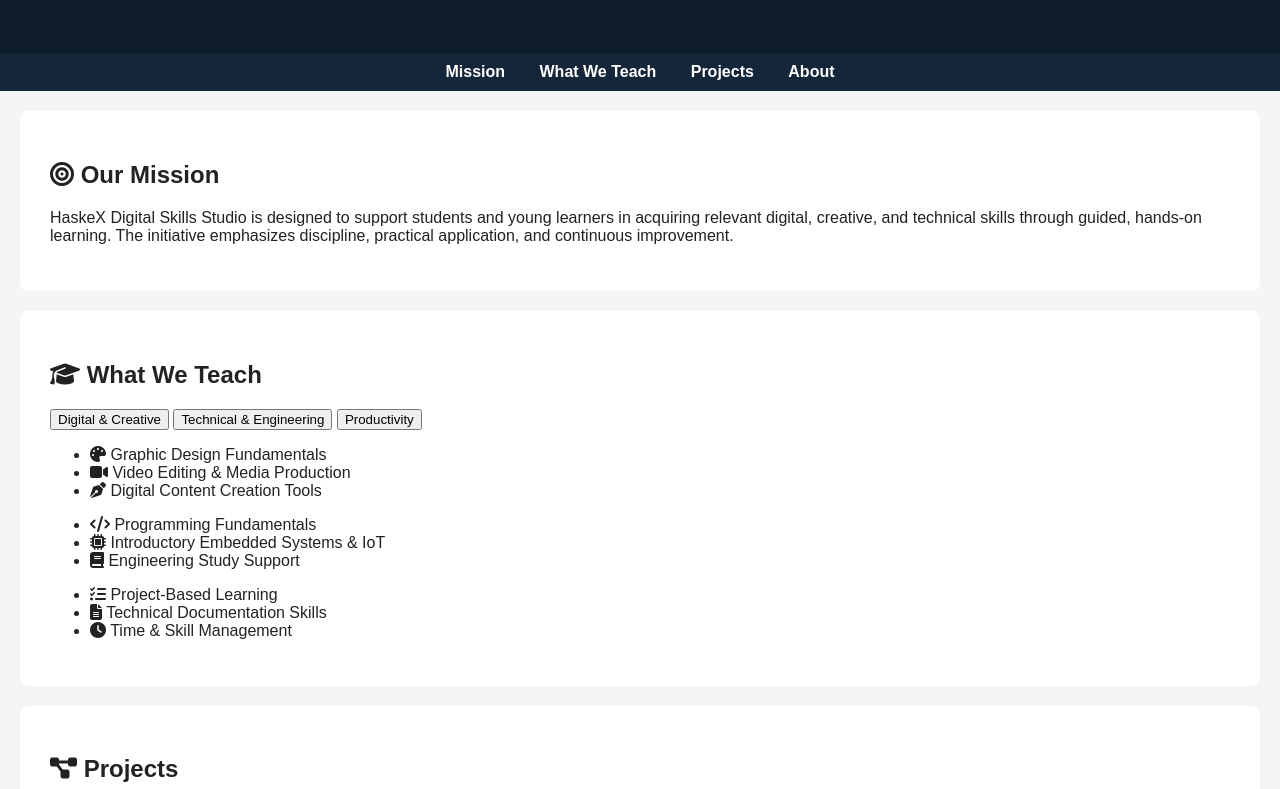
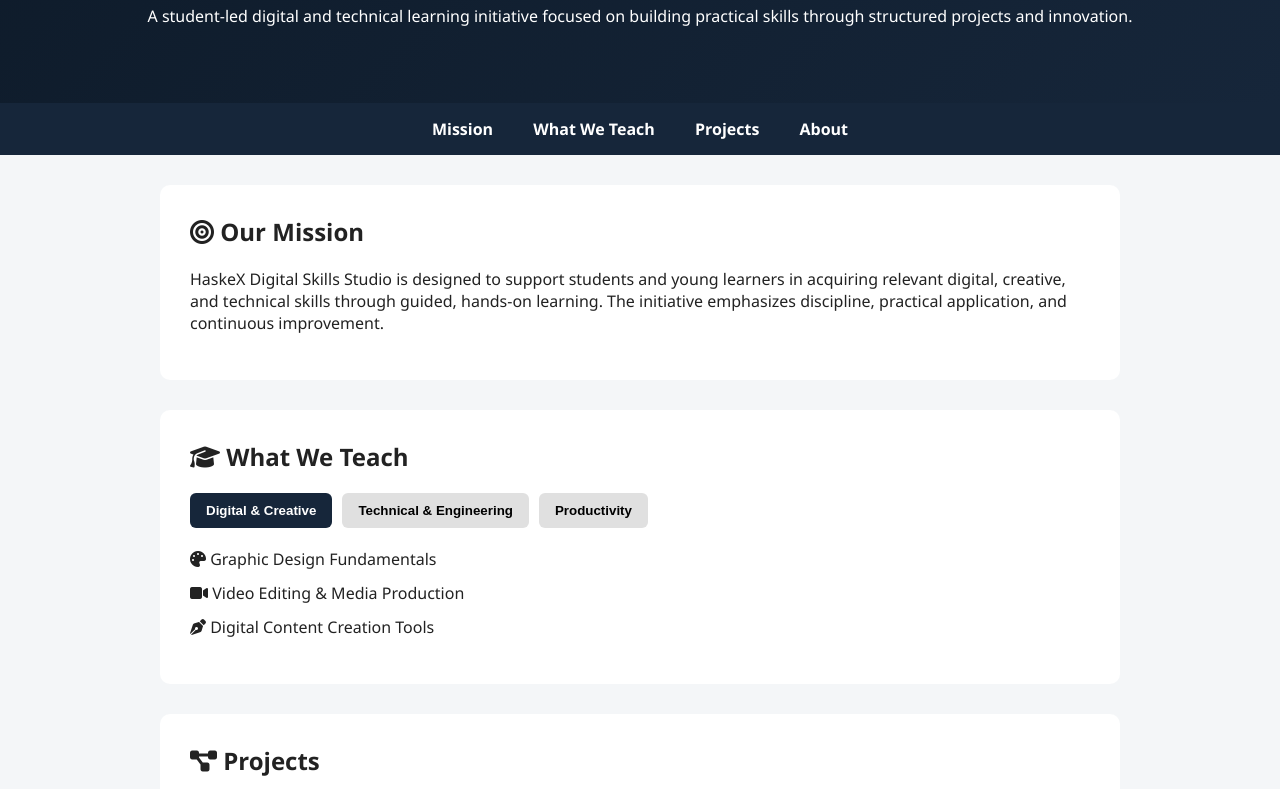
Before and after one commit to ahsainmedia/haskex-digital-skills-studio, a plain HTML site: page index.html in a window 1280 px wide. Shown: the part 141-930 px from the top of the page. Drawn offline with Linux system fonts and the light colour scheme.

Commit message:
Update style.css

```diff
--- a/style.css
+++ b/style.css
@@ -1,40 +1,95 @@
 body {
-  font-family: Arial, sans-serif;
+  font-family: 'Segoe UI', sans-serif;
   margin: 0;
-  background: #f5f5f5;
+  background: #f4f6f8;
   color: #222;
 }
 
-header {
-  background: #0e1b2a;
+.hero {
+  background: linear-gradient(135deg, #0e1b2a, #16263a);
   color: #fff;
-  padding: 40px;
+  padding: 60px 20px;
   text-align: center;
 }
 
 nav {
   background: #16263a;
-  padding: 10px;
+  padding: 15px;
   text-align: center;
 }
 
 nav a {
   color: #fff;
-  margin: 0 15px;
+  margin: 0 18px;
   text-decoration: none;
+  font-weight: 600;
+}
+
+section {
+  background: #fff;
+  margin: 30px auto;
+  padding: 30px;
+  max-width: 900px;
+  border-radius: 10px;
+}
+
+h2 {
+  margin-top: 0;
+}
+
+.tabs {
+  display: flex;
+  gap: 10px;
+  margin-bottom: 20px;
+}
+
+.tab-btn {
+  padding: 10px 16px;
+  border: none;
+  background: #e0e0e0;
+  cursor: pointer;
+  border-radius: 6px;
+  font-weight: 600;
+}
+
+.tab-btn.active {
+  background: #16263a;
+  color: #fff;
+}
+
+.tab-content {
+  display: none;
+}
+
+.tab-content.active {
+  display: block;
+}
+
+ul {
+  padding-left: 0;
+}
+
+ul li {
+  list-style: none;
+  margin: 12px 0;
+}
+
+.card {
+  background: #f9fafb;
+  padding: 20px;
+  border-radius: 8px;
+  margin-bottom: 20px;
+}
+
+.status {
+  font-size: 0.9em;
+  color: #555;
   font-weight: bold;
 }
 
-section {
-  padding: 30px;
-  background: #fff;
-  margin: 20px;
-  border-radius: 8px;
-}
-
 footer {
+  background: #0e1b2a;
+  color: #fff;
   text-align: center;
   padding: 15px;
-  background: #0e1b2a;
-  color: #fff;
 }
```
